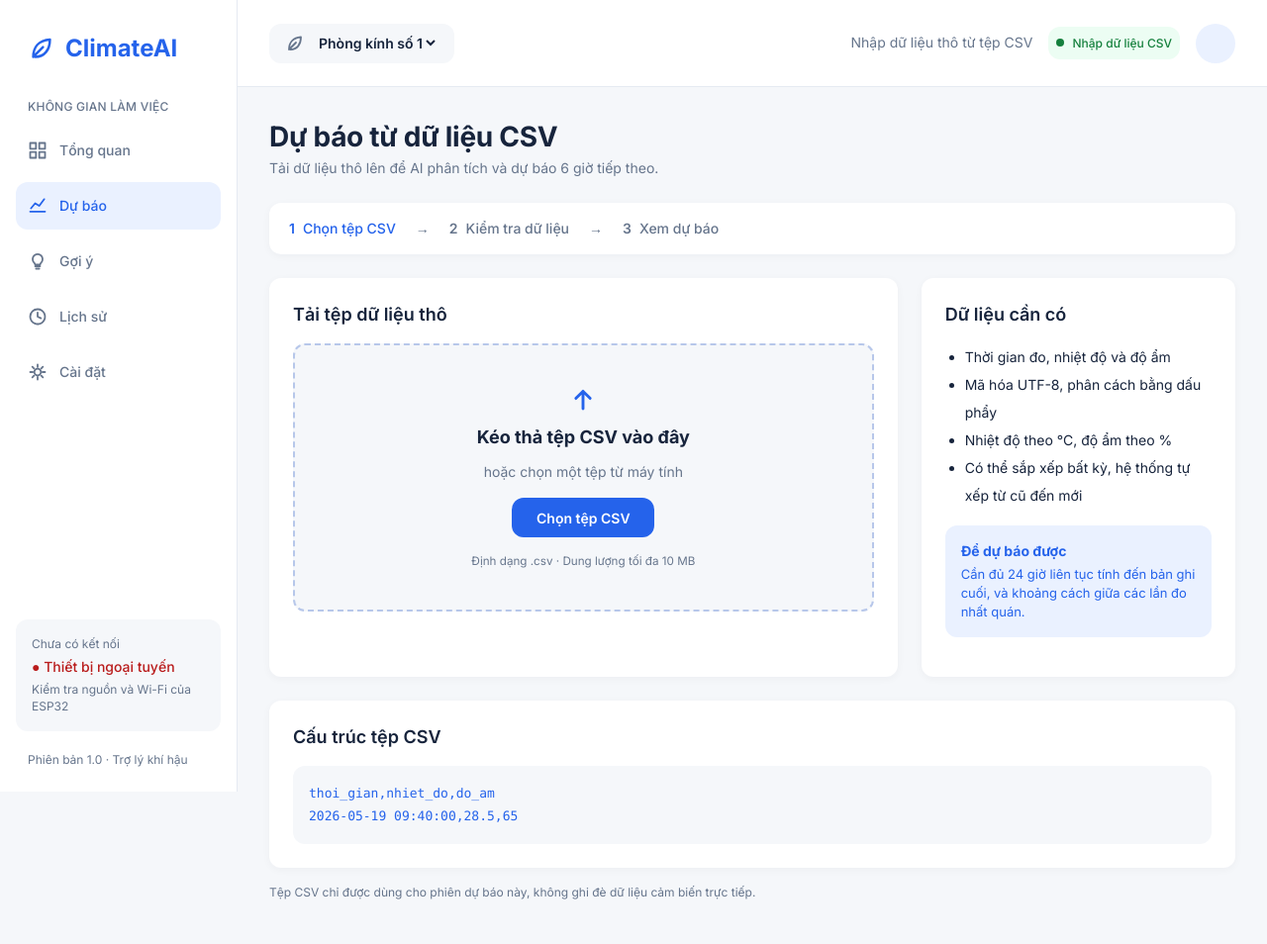
After one commit to NguyenLamTanLoc/IoT-Weather-Web, a Django app: page /forecast/csv/ in a window 1280 px wide. The commit adds this page. Shown: the whole page at 99% size. Run offline with Django 5.2, Linux system fonts and the light colour scheme; data comes from the database, SQL or seed files in the repository; data that the repository does not hold is empty.

Commit message:
Mật khẩu quản trị và nhập CSV

```diff
--- a/config/settings.py
+++ b/config/settings.py
@@ -156,6 +156,7 @@ LOCATION_NAME = "Phòng kính số 1"          # tên hiển thị trên giao di
 
 # Khoá API mà ESP32 gửi kèm (header X-API-Key) khi POST dữ liệu lên /api/ingest/
 INGEST_API_KEY = os.environ.get("INGEST_API_KEY", "test-api-key")
+ADMIN_PASSWORD = os.environ.get("ADMIN_PASSWORD", "")   # mật khẩu vào trang Cài đặt; để trống = khóa hẳn
 
 # Ngưỡng dùng để sinh gợi ý (chỉnh theo loại phòng/cây trồng)
 THRESHOLDS = {
--- a/docker-compose.yml
+++ b/docker-compose.yml
@@ -33,6 +33,7 @@ services:
       DJANGO_DEBUG: "false"
       DJANGO_ALLOWED_HOSTS: ${DJANGO_ALLOWED_HOSTS:-localhost,127.0.0.1}
       INGEST_API_KEY: ${INGEST_API_KEY:-test-api-key}
+      ADMIN_PASSWORD: ${ADMIN_PASSWORD:-}
       AI_SERVICE_URL: http://ai_service:8001
     volumes:
       - ./db.sqlite3:/app/db.sqlite3
--- a/monitor/static/monitor/css/climateai.css
+++ b/monitor/static/monitor/css/climateai.css
@@ -82,3 +82,24 @@ td{padding:18px 20px}tbody tr:nth-child(even) td{background:#F8FAFC}
 .okmsg{margin-bottom:16px;padding:12px 16px;border-radius:var(--r);background:var(--okBg);color:var(--ok)}
 a.btn:focus-visible,button:focus-visible,select:focus-visible,input:focus-visible,.nav a:focus-visible{outline:2px solid var(--pri);outline-offset:2px}
 @media(max-width:900px){body{flex-direction:column}.sidebar{width:100%;height:auto;position:static;flex-direction:row;overflow-x:auto;padding:12px}.logo,.nav-label,.side-status,.version{display:none}.nav{flex-direction:row}.nav a{white-space:nowrap}.topbar{height:72px;padding:0 16px}.topbar .right span{display:none}.content{padding:20px 16px}.grid4{grid-template-columns:1fr 1fr;gap:16px}.grid2,.set-grid,.quick{grid-template-columns:1fr}h1{font-size:24px}.page-head{flex-direction:column}.sg{align-items:flex-start;flex-wrap:wrap}}
+.btn.gray{background:#EEF2F7;color:#475569}.btn[disabled]{opacity:.45;cursor:not-allowed}
+.overlay{position:fixed;inset:0;z-index:50;display:grid;place-items:center;padding:16px;background:rgba(23,36,60,.38);overflow:auto}
+.modal{width:100%;max-width:512px;padding:32px;border-radius:16px;background:#fff;box-shadow:0 20px 50px rgba(20,33,59,.22)}
+.modal .eyebrow{font-size:12px;font-weight:600;letter-spacing:.02em;text-transform:uppercase;color:var(--pri)}
+.modal h2{margin:8px 0 8px;font-size:24px;font-weight:700}
+.modal .info{margin:16px 0 20px;padding:12px 16px;border-radius:var(--r);background:#EFF5FF;color:var(--pri)}
+.modal label{display:block;margin-bottom:8px;font-weight:600}
+.modal .pw{width:100%;height:48px;padding:0 16px;border:2px solid var(--line);border-radius:var(--r);font:14px Inter,sans-serif;color:var(--ink)}
+.modal .pw:focus{border-color:var(--pri);outline:0}.modal .pw.bad{border-color:var(--bad)}
+.modal small{display:block;margin-top:8px;color:var(--mut)}.modal small.errtxt{color:var(--bad)}
+.modal .actions{display:flex;justify-content:space-between;gap:16px;margin-top:24px}
+.stepper{display:flex;align-items:center;gap:20px;margin:0 0 24px;padding:16px 20px;list-style:none;border-radius:var(--r);background:#fff;box-shadow:var(--sh);color:var(--mut);font-weight:500;overflow-x:auto}
+.stepper li{display:flex;align-items:center;gap:8px;white-space:nowrap}.stepper li span{font-weight:600}
+.stepper .cur,.stepper .done{color:var(--pri)}
+.drop{display:flex;flex-direction:column;align-items:center;gap:8px;padding:40px 16px;border:2px dashed #B7C7EA;border-radius:var(--r);background:var(--bg);text-align:center;cursor:pointer}
+.drop:hover,.drop.over{background:var(--priBg);border-color:var(--pri)}.drop b{font-size:18px}.drop small{color:var(--mut)}
+.drop .btn{margin:8px 0}
+.req{margin:0;padding-left:20px;line-height:2}
+.code{margin:0;padding:16px;border-radius:var(--r);background:var(--bg);color:var(--pri);font:13px/1.8 ui-monospace,Consolas,monospace;overflow-x:auto}
+.checks{display:flex;flex-wrap:wrap;gap:12px 24px;margin:0 0 24px;padding:16px 20px;list-style:none;border-radius:var(--r);background:var(--okBg)}
+.checks .good{color:var(--ok)}.checks .bad{color:var(--bad);font-weight:600}
--- a/monitor/static/monitor/js/climateai.js
+++ b/monitor/static/monitor/js/climateai.js
@@ -18,6 +18,7 @@
     $("#sideStatus").innerHTML = on
       ? `Kết nối ổn định<b>● 1 thiết bị trực tuyến</b>${esc(d.latest.device)} · Cảm biến`
       : `Chưa có kết nối<b style="color:var(--bad)">● Thiết bị ngoại tuyến</b>Kiểm tra nguồn và Wi-Fi của ESP32`;
+    if (PAGE.startsWith("csv_")) { $("#updated").textContent = "Nhập dữ liệu thô từ tệp CSV"; pill.className = "pill ok"; pill.textContent = "Nhập dữ liệu CSV"; }
     const dp = $("#devPill"); if (dp) { dp.className = pill.className; dp.textContent = on ? "Trực tuyến" : "Ngoại tuyến"; }
   }
 
@@ -75,7 +76,8 @@
   /* ---- Dự báo ---- */
   function forecast(d) {
     const pts = d.forecast.points, t = metric === "temperature", c = t ? C.temp : C.hum, u = t ? "°C" : "%", dg = t ? 1 : 0, lo = t ? "t_lo" : "h_lo", hi = t ? "t_hi" : "h_hi";
-    $("#fcBanner").textContent = pts.length ? `✧ Dự báo AI (${d.forecast.model}) · Cập nhật lúc ${hhmm(d.now)} · Từ ${hhmm(pts[0].t)} đến ${hhmm(pts[pts.length - 1].t)}`
+    const csvBanner = d.source === "csv" ? `✧ Nguồn: tệp CSV · ${d.count} bản ghi · Dữ liệu kết thúc lúc ${hhmm(d.now)} · Không ảnh hưởng dữ liệu trực tiếp` : null;
+    $("#fcBanner").textContent = csvBanner || pts.length ? `✧ Dự báo AI (${d.forecast.model}) · Cập nhật lúc ${hhmm(d.now)} · Từ ${hhmm(pts[0].t)} đến ${hhmm(pts[pts.length - 1].t)}`
       : `✧ ${d.forecast.error || "Chưa có dự báo. Cần có số liệu từ cảm biến ESP32."}`;
     $("#fcTitle").textContent = `${t ? "Nhiệt độ" : "Độ ẩm"} trong 6 giờ tới`;
     const band = (k) => (pts.length && d.latest ? [{ x: d.latest.t, y: d.latest[metric] }, ...pts.map((p) => ({ x: p.t, y: p[k] }))] : []);
@@ -120,5 +122,22 @@
   $$(".thr").forEach((t) => { const [lo, hi] = t.querySelectorAll(".num"), bar = t.querySelector(".range i"), max = +t.dataset.max;
     const up = () => { bar.style.marginLeft = Math.max(0, lo.value / max * 100) + "%"; bar.style.width = Math.max(0, (hi.value - lo.value) / max * 100) + "%"; };
     lo.addEventListener("input", up); hi.addEventListener("input", up); up(); });
-  build(); load(); setInterval(load, 10000);
+  async function loadCsv(d) {
+    last = d;
+    try { const r = await fetch(`${API}?minutes=60&light=1`, { cache: "no-store" }); renderShell(await r.json()); } catch (e) {}
+    $("#updated").textContent = `Dữ liệu đến ${new Date(d.now).toLocaleString("vi-VN", { hour12: false, hour: "2-digit", minute: "2-digit", day: "2-digit", month: "2-digit", year: "numeric" })}`;
+    $("#pill").className = "pill ok"; $("#pill").textContent = "Nguồn tệp CSV";
+    forecast(d);
+  }
+  const csvEl = document.getElementById("csv-data");
+  const form = $("#csvForm"), file = $("#csvFile"), drop = $("#drop");
+  if (file) {
+    file.addEventListener("change", () => file.files.length && form.submit());
+    ["dragover", "dragenter"].forEach((ev) => drop.addEventListener(ev, (e) => { e.preventDefault(); drop.classList.add("over"); }));
+    ["dragleave", "drop"].forEach((ev) => drop.addEventListener(ev, () => drop.classList.remove("over")));
+    drop.addEventListener("drop", (e) => { e.preventDefault(); if (e.dataTransfer.files.length) { file.files = e.dataTransfer.files; form.submit(); } });
+  }
+  build();
+  if (csvEl) loadCsv(JSON.parse(csvEl.textContent));
+  else { load(); setInterval(load, 10000); }
 })();
--- /dev/null
+++ b/monitor/templates/monitor/_stepper.html
@@ -0,0 +1,4 @@
+<ol class="stepper" aria-label="Các bước">
+<li class="{% if step > 1 %}done{% elif step == 1 %}cur{% endif %}"><span>{% if step > 1 %}✓{% else %}1{% endif %}</span>Chọn tệp CSV</li><li class="arrow">→</li>
+<li class="{% if step > 2 %}done{% elif step == 2 %}cur{% endif %}"><span>{% if step > 2 %}✓{% else %}2{% endif %}</span>Kiểm tra dữ liệu</li><li class="arrow">→</li>
+<li class="{% if step == 3 %}cur{% endif %}"><span>3</span>Xem dự báo</li></ol>
--- a/monitor/templates/monitor/base.html
+++ b/monitor/templates/monitor/base.html
@@ -14,11 +14,11 @@
 <symbol id="i-leaf" viewBox="0 0 20 20"><path d="M4 16C4 9 8 4 16 3.5C16 11 12 16 5.5 16M4 16L11 9"/></symbol></defs></svg>
 <aside class="sidebar"><div class="logo"><svg class="ic"><use href="#i-leaf"/></svg>ClimateAI</div><div class="nav-label">Không gian làm việc</div>
 <nav class="nav">
-<a href="{% url 'overview' %}" class="{% if page == 'overview' %}active{% endif %}"><svg class="ic" aria-hidden="true"><use href="#i-grid"/></svg>Tổng quan</a>
-<a href="{% url 'forecast' %}" class="{% if page == 'forecast' %}active{% endif %}"><svg class="ic" aria-hidden="true"><use href="#i-chart"/></svg>Dự báo</a>
-<a href="{% url 'suggestions' %}" class="{% if page == 'suggestions' %}active{% endif %}"><svg class="ic" aria-hidden="true"><use href="#i-bulb"/></svg>Gợi ý</a>
-<a href="{% url 'history' %}" class="{% if page == 'history' %}active{% endif %}"><svg class="ic" aria-hidden="true"><use href="#i-clock"/></svg>Lịch sử</a>
-<a href="{% url 'settings' %}" class="{% if page == 'settings' %}active{% endif %}"><svg class="ic" aria-hidden="true"><use href="#i-sun"/></svg>Cài đặt</a></nav>
+<a href="{% url 'overview' %}" class="{% if nav == 'overview' %}active{% endif %}"><svg class="ic" aria-hidden="true"><use href="#i-grid"/></svg>Tổng quan</a>
+<a href="{% url 'forecast' %}" class="{% if nav == 'forecast' %}active{% endif %}"><svg class="ic" aria-hidden="true"><use href="#i-chart"/></svg>Dự báo</a>
+<a href="{% url 'suggestions' %}" class="{% if nav == 'suggestions' %}active{% endif %}"><svg class="ic" aria-hidden="true"><use href="#i-bulb"/></svg>Gợi ý</a>
+<a href="{% url 'history' %}" class="{% if nav == 'history' %}active{% endif %}"><svg class="ic" aria-hidden="true"><use href="#i-clock"/></svg>Lịch sử</a>
+<a href="{% url 'settings' %}" class="{% if nav == 'settings' %}active{% endif %}"><svg class="ic" aria-hidden="true"><use href="#i-sun"/></svg>Cài đặt</a></nav>
 <div class="side-status" id="sideStatus">Đang kiểm tra kết nối<b>…</b>ESP32 · Cảm biến</div><div class="version">Phiên bản 1.0 · Trợ lý khí hậu</div></aside>
 <div class="main"><header class="topbar"><label class="loc"><svg class="ic" aria-hidden="true"><use href="#i-leaf"/></svg><select aria-label="Không gian"><option>{{ location }}</option></select></label>
 <div class="right"><span id="updated">Đang tải…</span><span class="pill off" id="pill" role="status">Chưa có số liệu</span><div class="avatar" aria-hidden="true"></div></div></header>
--- /dev/null
+++ b/monitor/templates/monitor/csv_upload.html
@@ -0,0 +1,13 @@
+{% extends 'monitor/base.html' %}{% block title %}Nhập CSV{% endblock %}{% block content %}
+<div class="page-head"><div><h1>Dự báo từ dữ liệu CSV</h1><p class="sub">Tải dữ liệu thô lên để AI phân tích và dự báo 6 giờ tiếp theo.</p></div></div>
+{% include 'monitor/_stepper.html' %}
+{% if error %}<div class="err" role="alert">{{ error }}</div>{% endif %}
+<div class="grid2"><form class="card" method="post" enctype="multipart/form-data" id="csvForm">{% csrf_token %}<h2>Tải tệp dữ liệu thô</h2>
+<label class="drop" id="drop" for="csvFile"><svg class="ic" style="width:32px;height:32px;color:var(--pri)" viewBox="0 0 20 20"><path d="M10 15V4M5.5 8.5L10 4l4.5 4.5"/></svg><b>Kéo thả tệp CSV vào đây</b><span class="sub">hoặc chọn một tệp từ máy tính</span><span class="btn">Chọn tệp CSV</span><small>Định dạng .csv · Dung lượng tối đa 10 MB</small></label>
+<input type="file" name="file" id="csvFile" accept=".csv,text/csv" hidden></form>
+<div class="card"><h2>Dữ liệu cần có</h2><ul class="req"><li>Thời gian đo, nhiệt độ và độ ẩm</li><li>Mã hóa UTF-8, phân cách bằng dấu phẩy</li><li>Nhiệt độ theo °C, độ ẩm theo %</li><li>Có thể sắp xếp bất kỳ, hệ thống tự xếp từ cũ đến mới</li></ul>
+<div class="conf"><b>Để dự báo được</b><p style="margin:4px 0 0;font-size:13px">Cần đủ 24 giờ liên tục tính đến bản ghi cuối, và khoảng cách giữa các lần đo nhất quán.</p></div></div></div>
+<div class="card"><h2>Cấu trúc tệp CSV</h2><pre class="code">thoi_gian,nhiet_do,do_am
+2026-05-19 09:40:00,28.5,65</pre></div>
+<p class="foot">Tệp CSV chỉ được dùng cho phiên dự báo này, không ghi đè dữ liệu cảm biến trực tiếp.</p>
+{% endblock %}
--- a/monitor/templates/monitor/history.html
+++ b/monitor/templates/monitor/history.html
@@ -1,6 +1,6 @@
 {% extends 'monitor/base.html' %}{% block title %}Lịch sử{% endblock %}{% block content %}
 <div class="page-head"><div><h1>Lịch sử dữ liệu</h1><p class="sub">Tra cứu, so sánh và xuất dữ liệu từ cảm biến của bạn.</p></div>
-<div><a class="btn ghost" href="{% url 'api_export' %}?minutes=1440&format=json">↓ Xuất JSON</a> <a class="btn" href="{% url 'api_export' %}?minutes=1440&format=csv">↓ Xuất CSV (24 giờ)</a></div></div>
+<div><a class="btn ghost" href="{% url 'csv_upload' %}">↑ Nhập CSV</a> <a class="btn ghost" href="{% url 'api_export' %}?minutes=1440&format=json">↓ Xuất JSON</a> <a class="btn" href="{% url 'api_export' %}?minutes=1440&format=csv">↓ Xuất CSV (24 giờ)</a></div></div>
 <form class="card filters" method="get" style="margin-bottom:24px">
 <div><label for="fs">Từ ngày</label><input class="num" style="width:auto;min-width:170px" id="fs" type="date" name="start" value="{{ start|date:'Y-m-d' }}" onchange="this.form.submit()"></div>
 <div><label for="fe">Đến ngày</label><input class="num" style="width:auto;min-width:170px" id="fe" type="date" name="end" value="{{ end|date:'Y-m-d' }}" onchange="this.form.submit()"></div>
--- a/monitor/templates/monitor/settings.html
+++ b/monitor/templates/monitor/settings.html
@@ -1,5 +1,6 @@
 {% extends 'monitor/base.html' %}{% block title %}Cài đặt{% endblock %}{% block content %}
-<div class="page-head"><div><h1>Cài đặt hệ thống</h1><p class="sub">Thiết lập ngưỡng an toàn, thông báo và quản lý thiết bị.</p></div></div>
+<div class="page-head"><div><h1>Cài đặt hệ thống</h1><p class="sub">Thiết lập ngưỡng an toàn, thông báo và quản lý thiết bị.</p></div>
+<form method="post" action="{% url 'admin_logout' %}">{% csrf_token %}<button class="btn ghost" type="submit">Khóa cài đặt</button></form></div>
 {% if error %}<div class="err" role="alert">{{ error }}</div>{% endif %}{% if saved %}<div class="okmsg" role="status">Đã lưu thay đổi.</div>{% endif %}
 <form method="post">{% csrf_token %}
 <div class="set-grid"><div class="card"><h2>Ngưỡng cảnh báo</h2><p class="sub">Cảnh báo khi giá trị nằm ngoài khoảng đã thiết lập.</p>
--- a/monitor/urls.py
+++ b/monitor/urls.py
@@ -7,6 +7,12 @@ urlpatterns = [
     path("suggestions/", views.suggestions, name="suggestions"),
     path("history/", views.history, name="history"),
     path("settings/", views.settings_page, name="settings"),
+    path("forecast/csv/", views.csv_upload, name="csv_upload"),
+    path("forecast/csv/check/", views.csv_check, name="csv_check"),
+    path("forecast/csv/run/", views.csv_run, name="csv_run"),
+    path("forecast/csv/result/", views.csv_result, name="csv_result"),
+    path("settings/login/", views.admin_login, name="admin_login"),
+    path("settings/logout/", views.admin_logout, name="admin_logout"),
     path("api/dashboard/", views.api_dashboard, name="api_dashboard"),
     path("api/export/", views.api_export, name="api_export"),
     path("api/ingest/", views.api_ingest, name="api_ingest"),
--- a/monitor/views.py
+++ b/monitor/views.py
@@ -1,8 +1,11 @@
+import hmac
 import json
 import logging
 import math
+import time as _time
 import urllib.error
 import urllib.request
+from types import SimpleNamespace
 from datetime import datetime, time, timedelta
 
 from django.conf import settings
@@ -10,12 +13,12 @@ from django.core.paginator import Paginator
 from django.core.cache import cache
 
 from django.http import HttpResponse, JsonResponse
-from django.shortcuts import render
+from django.shortcuts import redirect, render
 from django.utils import timezone
 from django.views.decorators.csrf import csrf_exempt
 from django.views.decorators.http import require_POST
 
-from . import exports
+from . import csv_import, exports
 from .advice import build_advice
 from .models import AlertSetting, Reading
 
@@ -213,6 +216,7 @@ def api_ingest(request):
 
 # ---------------------------------------------------------------- Các trang giao diện
 def _page(request, name, page, **extra):
+    extra.setdefault("nav", page)
     return render(request, f"monitor/{name}.html", {"page": page, "location": settings.LOCATION_NAME, **extra})
 
 
@@ -272,6 +276,8 @@ def history(request):
 
 
 def settings_page(request):
+    if not _is_admin(request):
+        return _page(request, "settings_gate", "settings", error=None)
     cfg = AlertSetting.load()
     error = saved = None
     if request.method == "POST":
@@ -296,3 +302,151 @@ def settings_page(request):
     latest = Reading.objects.first()
     return _page(request, "settings", "settings", cfg=cfg, error=error, saved=saved, latest=latest,
                  device=latest.device if latest else "esp32-01", sensor=settings.SENSOR_TYPE)
+
+
+# ---------------------------------------------------------------- Mật khẩu quản trị cho Cài đặt
+ADMIN_KEY = "admin_ok_until"
+ADMIN_SECONDS = 30 * 60
+MAX_FAILS, FAIL_WINDOW = 5, 60
+
+
+def _is_admin(request):
+    return request.session.get(ADMIN_KEY, 0) > _time.time()
+
+
+@require_POST
+def admin_login(request):
+    ip = request.META.get("REMOTE_ADDR", "?")
+    key = f"monitor:admin_fail:{ip}"
+    password = request.POST.get("password", "")
+    if not settings.ADMIN_PASSWORD:
+        error = "Máy chủ chưa đặt ADMIN_PASSWORD nên chưa thể mở Cài đặt."
+    elif cache.get(key, 0) >= MAX_FAILS:
+        error = "Nhập sai quá nhiều lần. Vui lòng thử lại sau 1 phút."
+    elif not password:
+        error = "Vui lòng nhập mật khẩu quản trị để tiếp tục."
+    elif hmac.compare_digest(password.encode(), settings.ADMIN_PASSWORD.encode()):
+        cache.delete(key)
+        request.session.cycle_key()
+        request.session[ADMIN_KEY] = _time.time() + ADMIN_SECONDS
+        return redirect("settings")
+    else:
+        cache.set(key, cache.get(key, 0) + 1, FAIL_WINDOW)
+        error = "Mật khẩu không đúng."
+    return _page(request, "settings_gate", "settings", error=error)
+
+
+@require_POST
+def admin_logout(request):
+    request.session.pop(ADMIN_KEY, None)
+    return redirect("overview")
+
+
+# ---------------------------------------------------------------- Dự báo từ tệp CSV
+def _csv_state(request):
+    return csv_import.load(request.session.get("csv_token"))
+
+
+def csv_upload(request):
+    error = None
+    if request.method == "POST":
+        f = request.FILES.get("file")
+        if not f:
+            error = "Vui lòng chọn một tệp CSV."
+        elif not f.name.lower().endswith(".csv"):
+            error = "Chỉ hỗ trợ tệp định dạng .csv."
+        elif f.size > csv_import.MAX_BYTES:
+            error = "Tệp vượt quá 10 MB."
+        else:
+            info, errors = csv_import.analyse(f.read(), f.name[:120])
+            if info is None:
+                error = errors[0]
+            else:
+                request.session["csv_token"] = csv_import.save({"info": info, "errors": errors})
+                return redirect("csv_check")
+    return _page(request, "csv_upload", "csv_upload", nav="forecast", error=error, step=1)
+
+
+def _local(ms, fmt):
+    return timezone.localtime(datetime.fromtimestamp(ms / 1000, timezone.get_current_timezone())).strftime(fmt)
+
+
+def csv_check(request, run_error=None):
+    state = _csv_state(request)
+    if not state:
+        return redirect("csv_upload")
+    info, errors = state["info"], state["errors"]
+    checks = [
+        (True, "Đủ 3 cột bắt buộc"),
+        (not (info["missing"] or info["skipped"]),
+         f"{info['missing'] + info['skipped']} dòng bị thiếu hoặc không hợp lệ (đã bỏ qua)" if info["missing"] or info["skipped"] else "0 giá trị bị thiếu"),
+        (not info["dup"], f"{info['dup']} dòng trùng thời gian (giữ dòng sau)" if info["dup"] else "Không trùng thời gian"),
+        (info["step"] is not None, f"Chu kỳ đo khoảng {info['step']:g} phút" if info["step"] is not None else "Chưa xác định chu kỳ đo"),
+        (not info["gap_hours"], f"Đủ {csv_import.NEED_HOURS} giờ liên tục" if not info["gap_hours"] else f"Thiếu {info['gap_hours']} giờ trong {csv_import.NEED_HOURS} giờ gần nhất"),
+    ]
+    preview = [{"time": _local(r[0], "%d/%m/%Y · %H:%M:%S"), "t": r[1], "h": r[2]} for r in info["rows"][-4:]]
+    return _page(request, "csv_check", "csv_check", nav="forecast", step=2, info=info, errors=errors, ok=not errors,
+                 checks=checks, preview=preview, size_kb=f"{info['size'] / 1024:.1f}".replace(".", ","),
+                 start=_local(info["start"], "%d/%m %H:%M"), end=_local(info["end"], "%d/%m %H:%M"), run_error=run_error)
+
+
+def _csv_call_ai(rows):
+    """Gộp theo giờ (72 giờ cuối) rồi gọi AI. Không bù từ Open-Meteo để kết quả chỉ dựa trên tệp của người dùng."""
+    tz = timezone.get_current_timezone()
+    buckets = {}
+    for ms, t, h in rows:
+        buckets.setdefault(ms // 3_600_000, []).append((t, h))
+    readings = [{"time": datetime.fromtimestamp(k * 3600, tz).isoformat(),
+                 "temperature": sum(v[0] for v in vs) / len(vs), "humidity": sum(v[1] for v in vs) / len(vs)}
+                for k, vs in sorted(buckets.items())[-72:]]
+    req = urllib.request.Request(
+        f"{settings.AI_SERVICE_URL}/forecast",
+        data=json.dumps({"readings": readings, "fill_with_open_meteo": False}).encode(),
+        headers={"Content-Type": "application/json"}, method="POST")
+    with urllib.request.urlopen(req, timeout=60) as resp:
+        return json.loads(resp.read())
+
+
+@require_POST
+def csv_run(request):
+    state = _csv_state(request)
+    if not state:
+        return redirect("csv_upload")
+    if state["errors"]:
+        return redirect("csv_check")
+    info = state["info"]
+    try:
+        result = _csv_call_ai(info["rows"])
+        end_dt = datetime.fromtimestamp(info["end"] / 1000, timezone.get_current_timezone())
+        state["points"] = _format_predictions(result, end_dt)
+    except urllib.error.HTTPError as e:
+        try:
+            detail = json.loads(e.read()).get("detail")
+        except (ValueError, AttributeError):
+            detail = None
+        return csv_check(request, run_error=f"Dịch vụ dự báo từ chối dữ liệu: {detail or e.code}")
+    except (urllib.error.URLError, TimeoutError):
+        return csv_check(request, run_error="Không kết nối được dịch vụ dự báo. Hãy kiểm tra ai_service rồi thử lại.")
+    except (KeyError, TypeError, ValueError):
+        logger.exception("CSV forecast invalid")
+        return csv_check(request, run_error="Dịch vụ dự báo trả về kết quả không hợp lệ.")
+    csv_import.save(state, request.session["csv_token"])
+    return redirect("csv_result")
+
+
+def csv_result(request):
+    state = _csv_state(request)
+    if not state or "points" not in state:
+        return redirect("csv_check" if state else "csv_upload")
+    info, points = state["info"], state["points"]
+    last = info["rows"][-1]
+    recent = [r for r in info["rows"] if r[0] >= last[0] - 3 * 3600_000]
+    stride = max(1, -(-len(recent) // 150))
+    history = [{"t": r[0], "temperature": round(r[1], 2), "humidity": round(r[2], 2)} for r in recent[::stride]]
+    data = {"source": "csv", "now": last[0], "count": info["count"], "location": settings.LOCATION_NAME,
+            "latest": {"t": last[0], "temperature": round(last[1], 1), "humidity": round(last[2], 1)},
+            "history": history,
+            "forecast": {"model": "LSTM + ARIMA + Random Forest", "horizon": FORECAST_HORIZON, "points": points, "error": None},
+            "advice": build_advice(SimpleNamespace(temperature=last[1], humidity=last[2]), points)}
+    return _page(request, "forecast", "forecast", csv=True, csv_data=data, csv_name=info["name"], csv_count=info["count"],
+                 csv_from=_local(info["end"], "%H:%M"), csv_to=_local(points[-1]["t"], "%H:%M"))
```
Also changed, not shown: monitor/csv_import.py (added, +108 -0 lines), monitor/templates/monitor/csv_check.html (added, +14 -0 lines), monitor/templates/monitor/forecast.html (+4 -3 lines), monitor/templates/monitor/settings_gate.html (added, +10 -0 lines), monitor/tests.py (+112 -0 lines).
